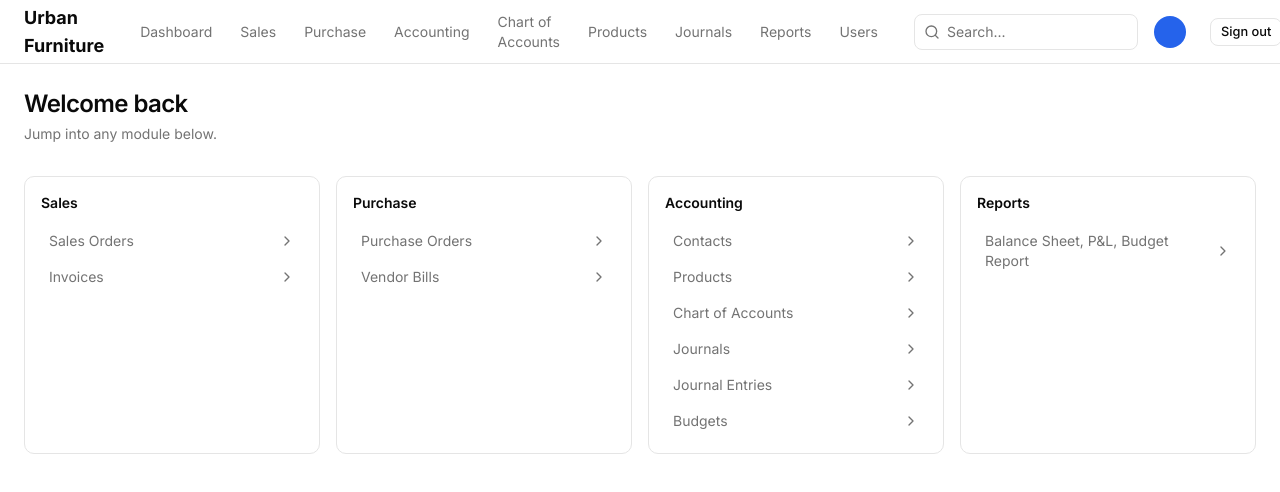
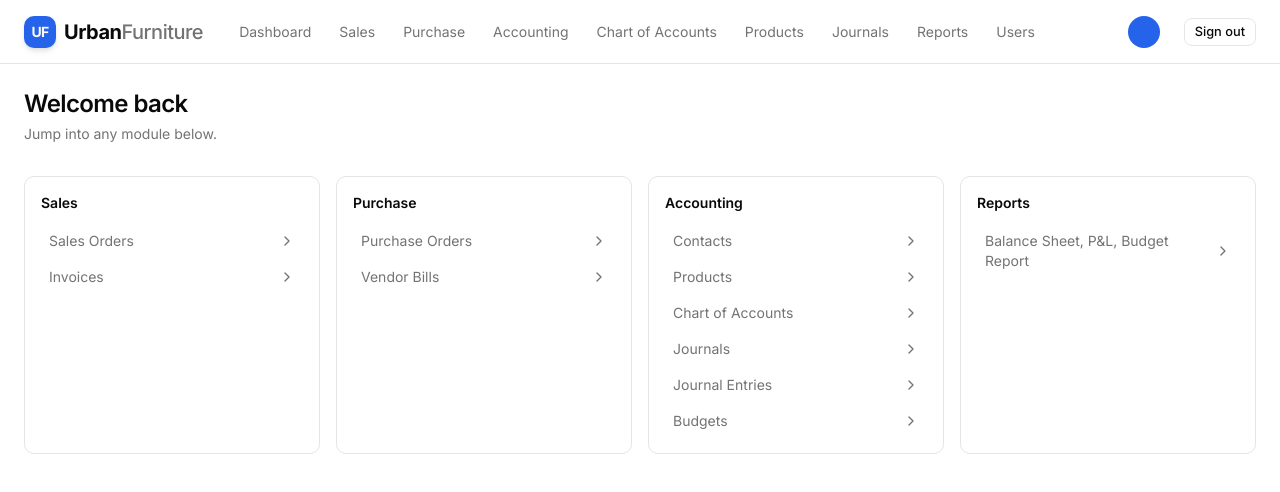
Before and after one commit to dipesh4036/urban-furniture-accounting-system, a Next.js app in the folder frontend/: page /dashboard in a window 1280 px wide. Shown: the top 492 px of the page. Built offline with nearby package versions, Linux system fonts and the light colour scheme; no server answers.

Commit message:
imporve UI

```diff
--- a/frontend/src/app/(dashboard)/layout.tsx
+++ b/frontend/src/app/(dashboard)/layout.tsx
@@ -1,6 +1,5 @@
 "use client";
 
-import { Search } from "lucide-react";
 import Link from "next/link";
 import { LogoutButton } from "@/features/auth/components/LogoutButton";
 import { useAuth } from "@/features/auth/hooks/useAuth";
@@ -41,8 +40,15 @@ export default function DashboardLayout({ children }: { children: React.ReactNod
 
   return (
     <div className="flex min-h-screen flex-col">
-      <header className="flex h-16 items-center gap-6 border-b px-6">
-        <span className="text-lg font-bold">Urban Furniture</span>
+      <header className="sticky top-0 z-50 flex h-16 items-center gap-6 border-b bg-background/95 px-6 backdrop-blur supports-[backdrop-filter]:bg-background/60">
+        <Link href="/dashboard" className="flex items-center gap-2 transition-opacity hover:opacity-90">
+          <div className="flex size-8 items-center justify-center rounded-lg bg-primary text-primary-foreground shadow-md">
+            <span className="text-sm font-bold tracking-tighter">UF</span>
+          </div>
+          <span className="text-xl font-bold tracking-tight text-foreground">
+            Urban<span className="font-medium text-muted-foreground">Furniture</span>
+          </span>
+        </Link>
 
         <nav className="flex items-center gap-1">
           {navItems.map((item) => (
@@ -57,16 +63,6 @@ export default function DashboardLayout({ children }: { children: React.ReactNod
         </nav>
 
         <div className="ml-auto flex items-center gap-4">
-          <div className="relative hidden sm:block">
-            <Search className="pointer-events-none absolute top-1/2 left-2.5 size-4 -translate-y-1/2 text-muted-foreground" />
-            <input
-              type="search"
-              placeholder="Search..."
-              disabled
-              className="h-9 w-56 rounded-md border bg-transparent pl-8 text-sm text-muted-foreground placeholder:text-muted-foreground"
-            />
-          </div>
-
           <div className="flex items-center gap-2">
             <div className="flex size-8 items-center justify-center rounded-full bg-primary text-xs font-medium text-primary-foreground">
               {isLoading || !user ? "" : initialsFor(user.name)}
```
